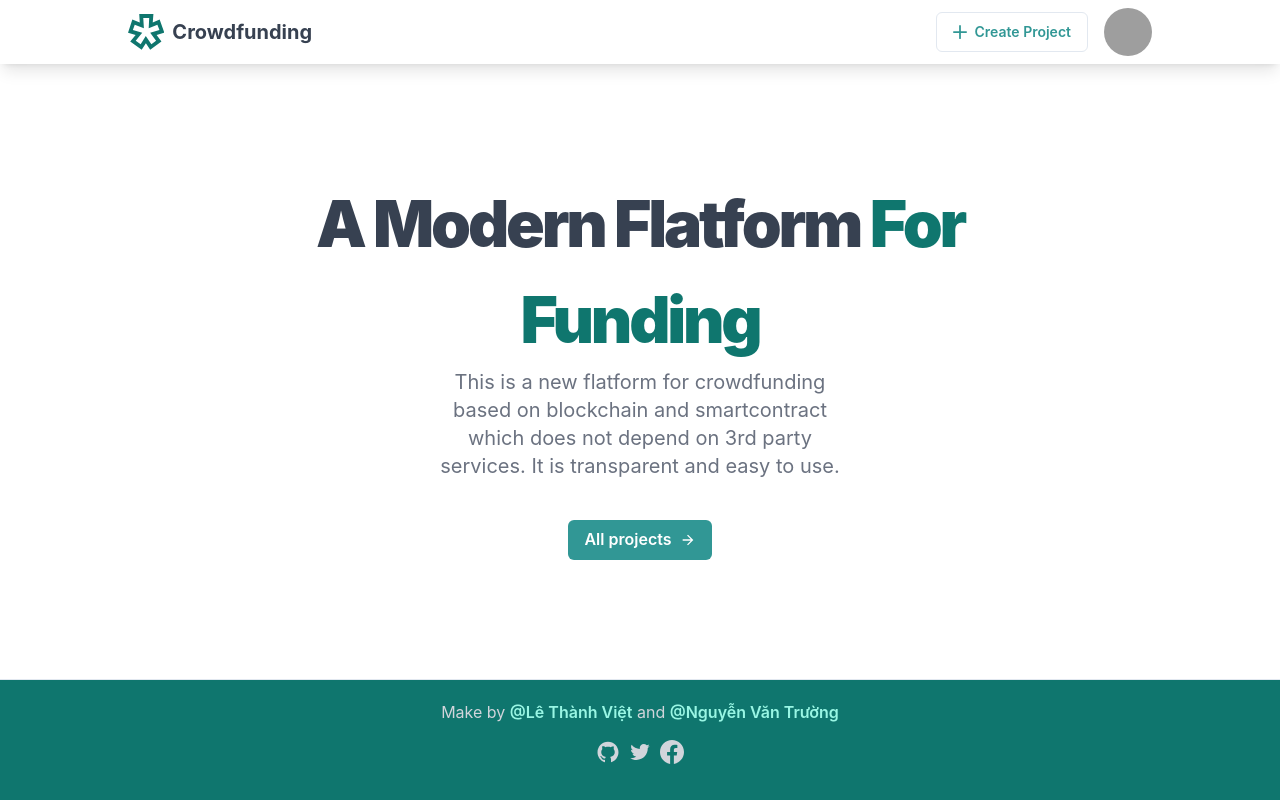
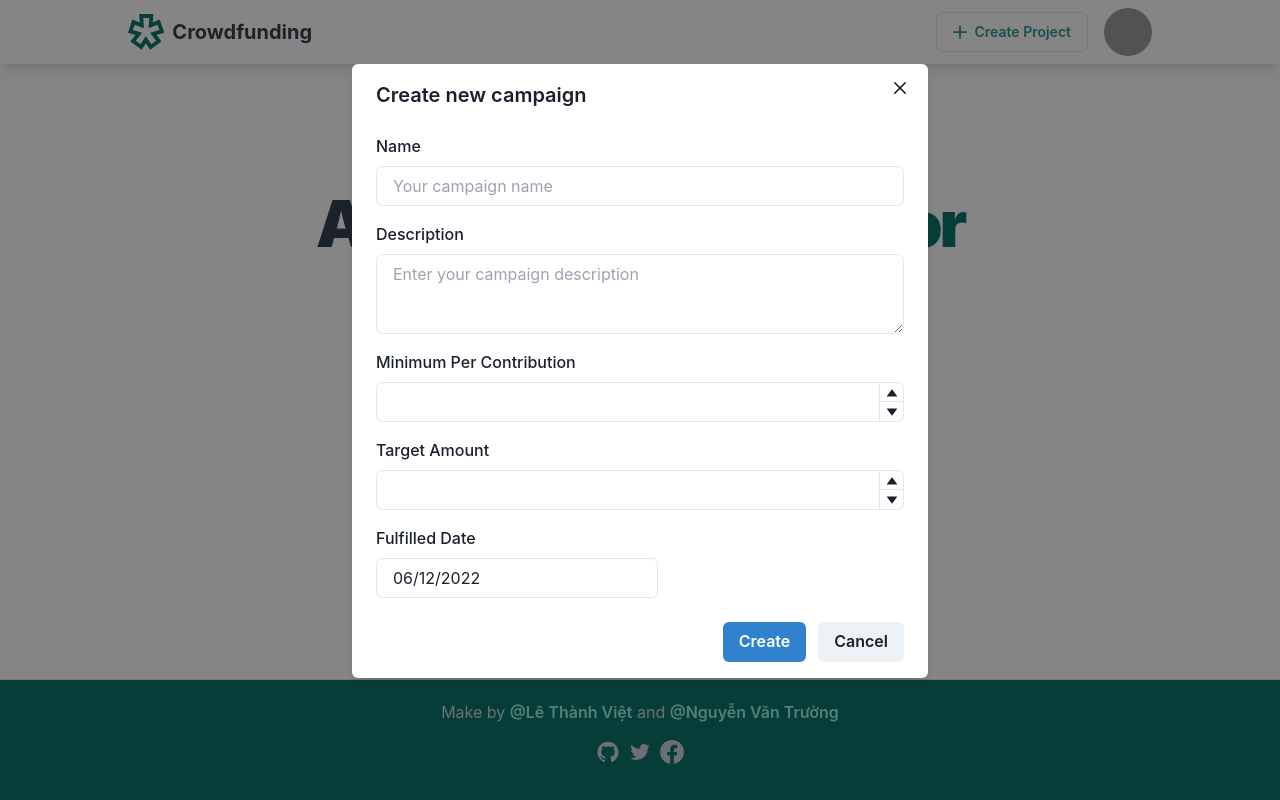
Before and after one commit to lethanhvietctt5/crowdfunding, a React (Create React App) app: page / in a window 1280 px wide. Both pictures are taken after a click on the button "Create Project". Built offline with nearby package versions, Linux system fonts and the light colour scheme; grey boxes are pictures that could not be loaded.

Commit message:
add new project & project card

```diff
--- a/package.json
+++ b/package.json
@@ -12,6 +12,7 @@
     "@testing-library/user-event": "^13.2.1",
     "framer-motion": "^6",
     "react": "^18.1.0",
+    "react-datepicker": "^4.8.0",
     "react-dom": "^18.1.0",
     "react-icons": "^4.4.0",
     "react-scripts": "5.0.1",
--- a/src/components/Banner.jsx
+++ b/src/components/Banner.jsx
@@ -4,27 +4,20 @@ import React from "react";
 
 function Banner() {
   return (
-    <div className="w-2/3 mx-auto mt-28 flex justify-center">
+    <div className="flex justify-center w-2/3 mx-auto mt-28">
       <div>
         <div className="text-center text-gray-700 text-[64px] font-black tracking-[-3.2px]">
           A Modern Flatform <span className="text-teal-700">For Funding</span>
         </div>
         <Flex className="w-1/2 mx-auto" justifyItems={"center"}>
-          <div className="text-center text-xl text-gray-500">
-            This is a new flatform for crowdfunding based on blockchain and
-            smartcontract which does not depend on 3rd party services. It is
-            transparent and easy to use.
+          <div className="text-xl text-center text-gray-500">
+            This is a new flatform for crowdfunding based on blockchain and smartcontract which does not depend on 3rd
+            party services. It is transparent and easy to use.
           </div>
         </Flex>
 
-        <Flex
-          className="w-1/4 mx-auto space-x-3 mt-10"
-          justifyContent={"center"}
-        >
-          <Button
-            rightIcon={<ArrowForwardIcon />}
-            colorScheme={"teal"}
-          >
+        <Flex className="w-1/4 mx-auto mt-10 space-x-3" justifyContent={"center"}>
+          <Button rightIcon={<ArrowForwardIcon />} colorScheme={"teal"}>
             All projects
           </Button>
         </Flex>
--- /dev/null
+++ b/src/components/CampaignCard.jsx
@@ -0,0 +1,56 @@
+import { TimeIcon } from "@chakra-ui/icons";
+import { Avatar, Box, Flex, Image, Progress, Text, Stack, HStack, Spacer } from "@chakra-ui/react";
+import { MdiHeart } from "./commons/icons/MdiHeart";
+
+function CampaignCard({
+  byWho = "",
+  title = "None title",
+  desc = "None description",
+  currentAt = 0,
+  final = 0,
+  daysLeft = 0,
+  donators = 0,
+}) {
+  return (
+    <Box borderRadius="lg" className="shadow-lg" maxWidth="md">
+      <div className="header-thumbnail">
+        <Image borderTopRadius="lg" height="200px" width={"full"} src="https://bit.ly/dan-abramov" alt="Dan Abramov" />
+      </div>
+
+      <Stack className="body-content" spacing={"6"} mt="4" px="4" pb="12">
+        <HStack>
+          <Avatar name="Dan Abrahmov" src="https://bit.ly/dan-abramov" />
+          <Text className="truncate">by {byWho}</Text>
+        </HStack>
+
+        <Stack spacing="1">
+          <Text noOfLines={"1"} fontSize="lg" fontWeight="bold">
+            {title}
+          </Text>
+          <Text noOfLines={"2"}>{desc}</Text>
+        </Stack>
+
+        <Stack>
+          <div>
+            <span className="font-bold">{currentAt}</span> raised out of <span className="font-bold">{final}</span>
+          </div>
+          <Progress hasStripe value={final && Math.floor(currentAt / final)} />
+        </Stack>
+
+        <Flex>
+          <HStack spacing="2">
+            <TimeIcon />
+            <Text>{daysLeft} days left</Text>
+          </HStack>
+          <Spacer />
+          <HStack spacing="2">
+            <MdiHeart />
+            <Text>{donators} Donators</Text>
+          </HStack>
+        </Flex>
+      </Stack>
+    </Box>
+  );
+}
+
+export default CampaignCard;
--- /dev/null
+++ b/src/components/CreateProjectDialog.jsx
@@ -0,0 +1,122 @@
+import { AddIcon } from "@chakra-ui/icons";
+
+import {
+  Button,
+  Modal,
+  ModalOverlay,
+  ModalContent,
+  ModalHeader,
+  ModalCloseButton,
+  ModalBody,
+  ModalFooter,
+  useDisclosure,
+  FormControl,
+  FormLabel,
+  Textarea,
+  Input,
+  NumberInput,
+  NumberInputField,
+  NumberInputStepper,
+  NumberIncrementStepper,
+  NumberDecrementStepper,
+  forwardRef,
+} from "@chakra-ui/react";
+import { useState } from "react";
+import DatePicker from "react-datepicker";
+import "react-datepicker/dist/react-datepicker.css";
+
+function CreateProjectButton() {
+  const { isOpen, onClose, onOpen } = useDisclosure();
+  const [startDate, setStartDate] = useState(new Date());
+
+  const onCreate = () => {};
+
+  const DatePickerInput = forwardRef(({ onClick, value }, ref) => (
+    <Input
+      id="date"
+      type="text"
+      name="date"
+      placeholder="Pick your fulfilled date"
+      ref={ref}
+      onClick={onClick}
+      value={value}
+    />
+  ));
+
+  return (
+    <>
+      <Button
+        leftIcon={<AddIcon />}
+        variant={"outline"}
+        color="teal.500"
+        className="mr-4"
+        fontSize={"sm"}
+        onClick={onOpen}>
+        Create Project
+      </Button>
+
+      <Modal isOpen={isOpen} onClose={onClose} size="xl">
+        <ModalOverlay />
+        <ModalContent>
+          <ModalHeader>Create new campaign</ModalHeader>
+          <ModalCloseButton />
+          <ModalBody className="space-y-4">
+            <FormControl>
+              <FormLabel htmlFor="name">Name</FormLabel>
+              <Input id="name" name="name" type="text" placeholder="Your campaign name" />
+            </FormControl>
+            <FormControl>
+              <FormLabel htmlFor="description">Description</FormLabel>
+              <Textarea
+                id="description"
+                name="description"
+                placeholder="Enter your campaign description"
+                maxHeight={"40"}
+              />
+            </FormControl>
+            <FormControl>
+              <FormLabel htmlFor="min">Minimum Per Contribution</FormLabel>
+              <NumberInput id="minimum-contribution" name="min" min="0">
+                <NumberInputField />
+                <NumberInputStepper>
+                  <NumberIncrementStepper />
+                  <NumberDecrementStepper />
+                </NumberInputStepper>
+              </NumberInput>
+            </FormControl>
+            <FormControl>
+              <FormLabel htmlFor="target">Target Amount</FormLabel>
+              <NumberInput id="target-amount" name="target" min="0">
+                <NumberInputField />
+                <NumberInputStepper>
+                  <NumberIncrementStepper />
+                  <NumberDecrementStepper />
+                </NumberInputStepper>
+              </NumberInput>
+            </FormControl>
+            <FormControl>
+              <FormLabel htmlFor="deadline">Fulfilled Date</FormLabel>
+              <DatePicker
+                selected={startDate}
+                showPopperArrow={false}
+                onChange={(date) => setStartDate(date)}
+                customInput={<DatePickerInput />}
+              />
+            </FormControl>
+          </ModalBody>
+
+          <ModalFooter>
+            <Button colorScheme="blue" mr={3} onClick={onCreate}>
+              Create
+            </Button>
+            <Button colorScheme="gray" onClick={onClose}>
+              Cancel
+            </Button>
+          </ModalFooter>
+        </ModalContent>
+      </Modal>
+    </>
+  );
+}
+
+export default CreateProjectButton;
--- a/src/components/Header.jsx
+++ b/src/components/Header.jsx
@@ -1,6 +1,6 @@
 import React from "react";
-import { Avatar, Button, Flex, Heading, Tooltip } from "@chakra-ui/react";
-import { AddIcon } from "@chakra-ui/icons";
+import { Avatar, Flex, Heading, Tooltip } from "@chakra-ui/react";
+import CreateProjectButton from "./CreateProjectDialog";
 
 function Header() {
   return (
@@ -36,15 +36,7 @@ function Header() {
         </Flex>
 
         <Flex alignItems={"center"}>
-          <Button
-            leftIcon={<AddIcon />}
-            variant={"outline"}
-            color="teal.500"
-            className="mr-4"
-            fontSize={"sm"}
-          >
-            Create Project
-          </Button>
+          <CreateProjectButton />
           <Tooltip hasArrow label="0x0asiojash1398928390">
             <Avatar src="https://bit.ly/dan-abramov" />
           </Tooltip>
--- /dev/null
+++ b/src/components/commons/icons/MdiHeart.jsx
@@ -0,0 +1,17 @@
+import { Icon } from "@chakra-ui/react";
+
+export function MdiHeart(props) {
+  return (
+    <Icon
+      xmlns="http://www.w3.org/2000/svg"
+      xmlnsXlink="http://www.w3.org/1999/xlink"
+      width="1em"
+      height="1em"
+      viewBox="0 0 24 24"
+      {...props}>
+      <path
+        fill="currentColor"
+        d="m12 21.35l-1.45-1.32C5.4 15.36 2 12.27 2 8.5C2 5.41 4.42 3 7.5 3c1.74 0 3.41.81 4.5 2.08C13.09 3.81 14.76 3 16.5 3C19.58 3 22 5.41 22 8.5c0 3.77-3.4 6.86-8.55 11.53L12 21.35Z"></path>
+    </Icon>
+  );
+}
```
Also changed, not shown: 1 other file (tests, documents, lock files or other folders).
